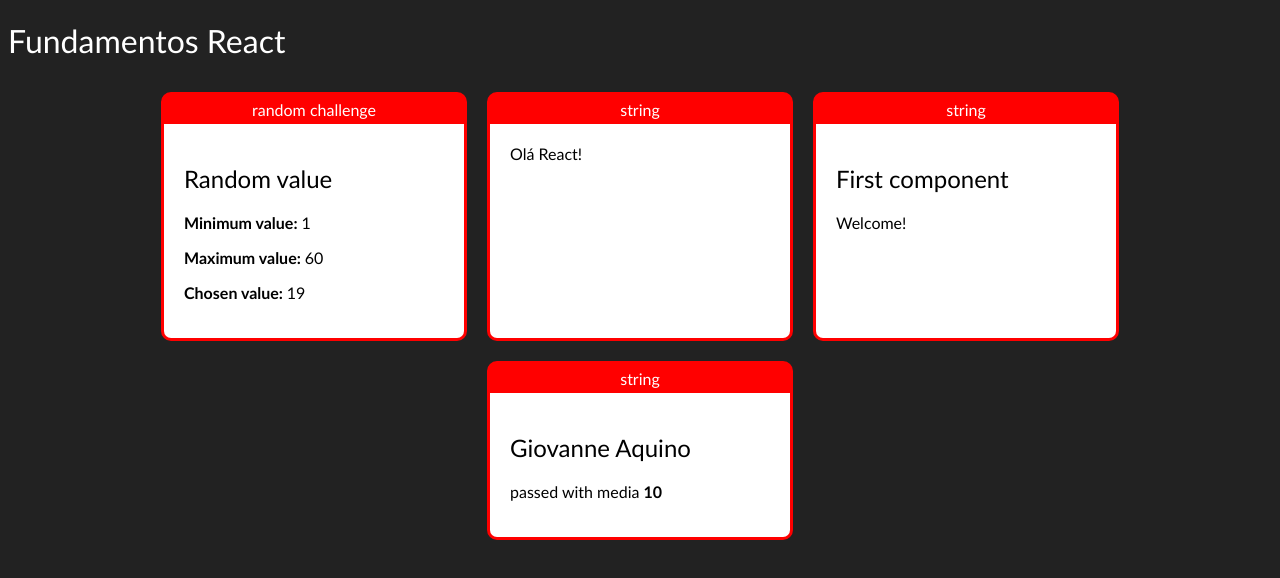
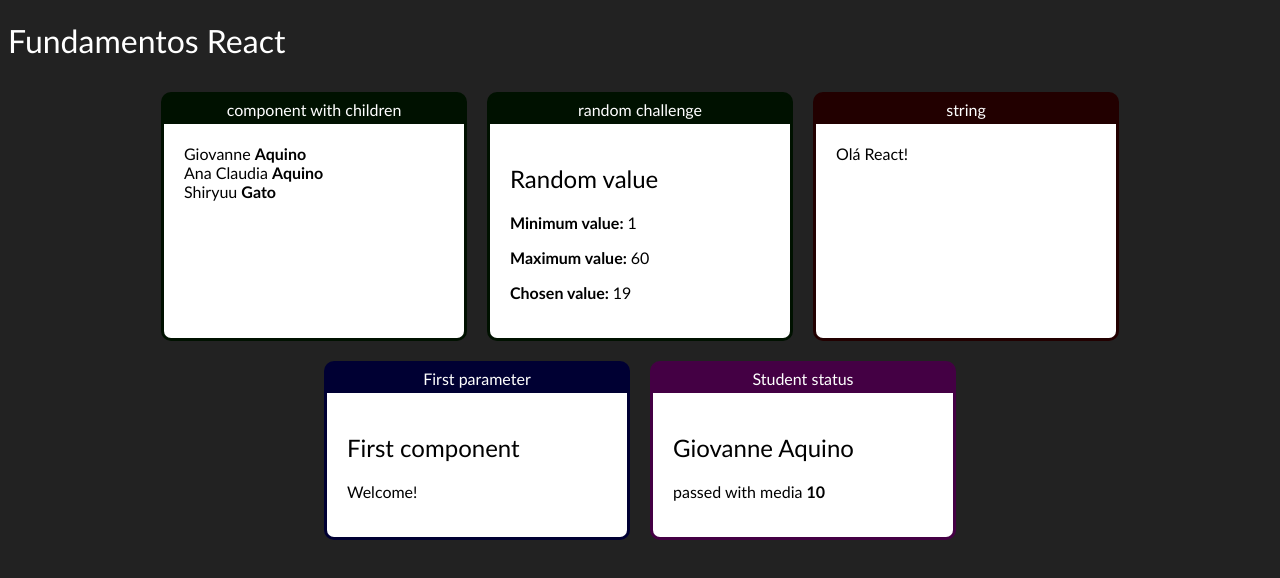
Before and after one commit to giovanne-aquino-clear/react-1, a React (Create React App) app: page / in a window 1280 px wide. Shown: the top 578 px of the page. Built offline with nearby package versions, Linux system fonts and the light colour scheme.

Commit message:
add family and family member

```diff
--- a/src/App.jsx
+++ b/src/App.jsx
@@ -1,6 +1,6 @@
 import './App.css'
 import React from "react";
-
+import Family from "./components/basics/Family.jsx";
 import Card from "./components/layout/Card.jsx";
 import Random from "./components/basics/Random.jsx";
 import First from './components/basics/First.jsx'
@@ -12,19 +12,23 @@
         <h1>Fundamentos React</h1>
 
         <div className="Cards">
-            <Card title = "random challenge">
+            <Card title = "component with children" color="#010">
+                <Family surname = "Aquino"> </Family>
+            </Card>
+
+            <Card title = "random challenge" color="#010">
                 <Random min={1} max={60}/>
             </Card>
 
-            <Card title = "string">
+            <Card title = "string" color="#200">
                 Olá React!
             </Card>
 
-            <Card title = "string">
+            <Card title = "First parameter" color="#003">
                 <First></First>
             </Card>
 
-            <Card title = "string">
+            <Card title = "Student status" color="#404">
             <WithParameter
                 student="Giovanne Aquino"
                 note= {10} />
--- /dev/null
+++ b/src/components/basics/Family.jsx
@@ -0,0 +1,13 @@
+import React from "react";
+import FamilyMembro from "./FamilyMember";
+
+export default props =>{
+    return(
+        <div>
+            <FamilyMembro name ="Giovanne" {...props}/>
+            <FamilyMembro name = "Ana Claudia" {...props}/>
+            <FamilyMembro name = "Shiryuu" surname = "Gato"/>
+
+        </div>
+    )
+}
--- /dev/null
+++ b/src/components/basics/FamilyMember.jsx
@@ -0,0 +1,5 @@
+import React from "react";
+
+export default props =>{
+    return <div> {props.name} <strong> {props.surname}</strong> </div>
+}
--- a/src/components/layout/Card.css
+++ b/src/components/layout/Card.css
@@ -1,6 +1,5 @@
 .Card{
-    background-color: red;
-    border: 3px solid red;
+    border: 3px solid;
     border-radius: 10px;
     overflow: hidden;
     margin: 10px;
--- a/src/components/layout/Card.jsx
+++ b/src/components/layout/Card.jsx
@@ -2,8 +2,14 @@
 import React from "react";
 
 export default (props) =>{
+    const cardStyle = {
+        backgroundColor: props.color || '#F00',
+        borderColor: props.color || '#F00'
+
+    }
+
     return (
-    <div className="Card">
+    <div className="Card" style={cardStyle}>
     <div className="Title">{props.title}</div>
     <div className="Content">{props.children}</div>
     </div>
```
